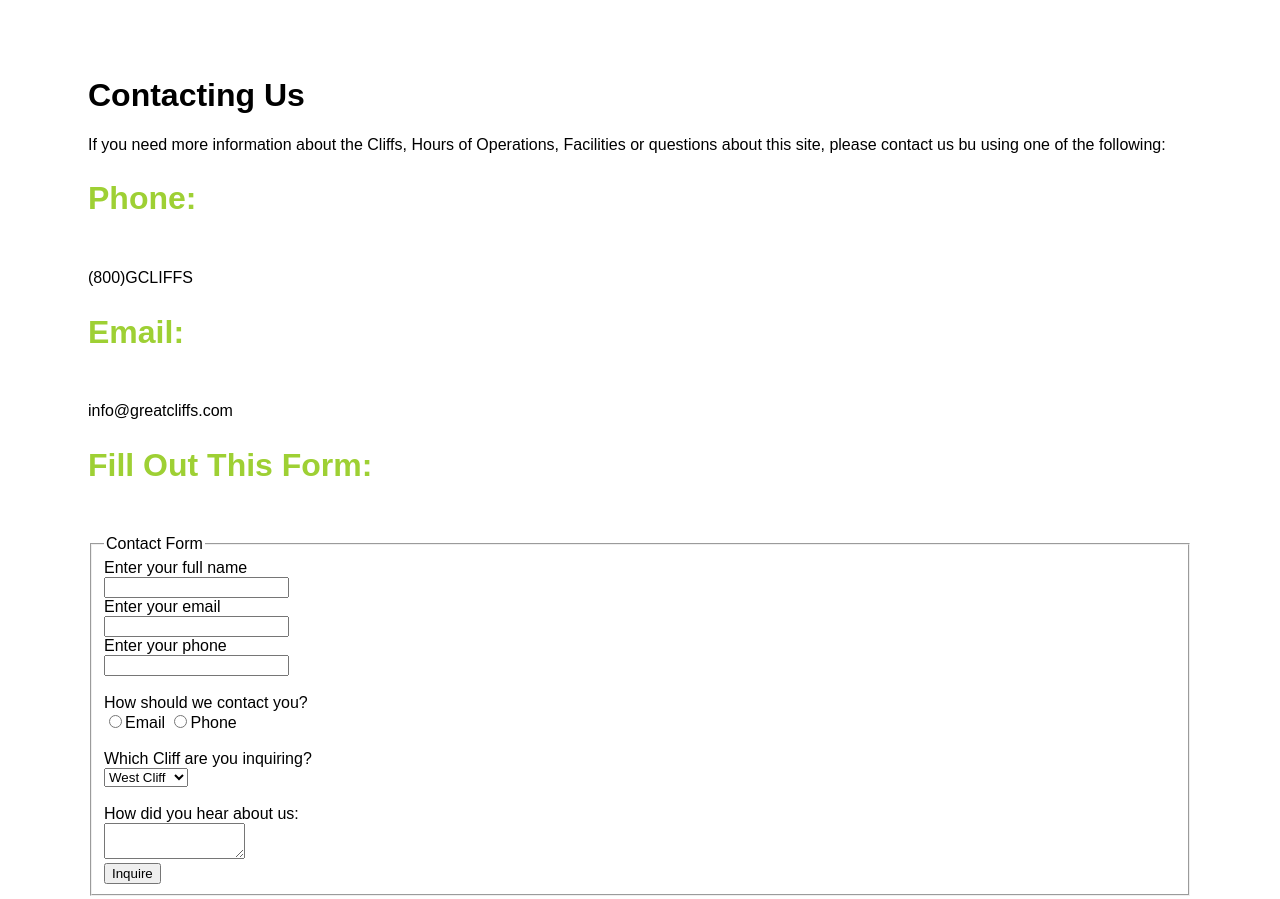
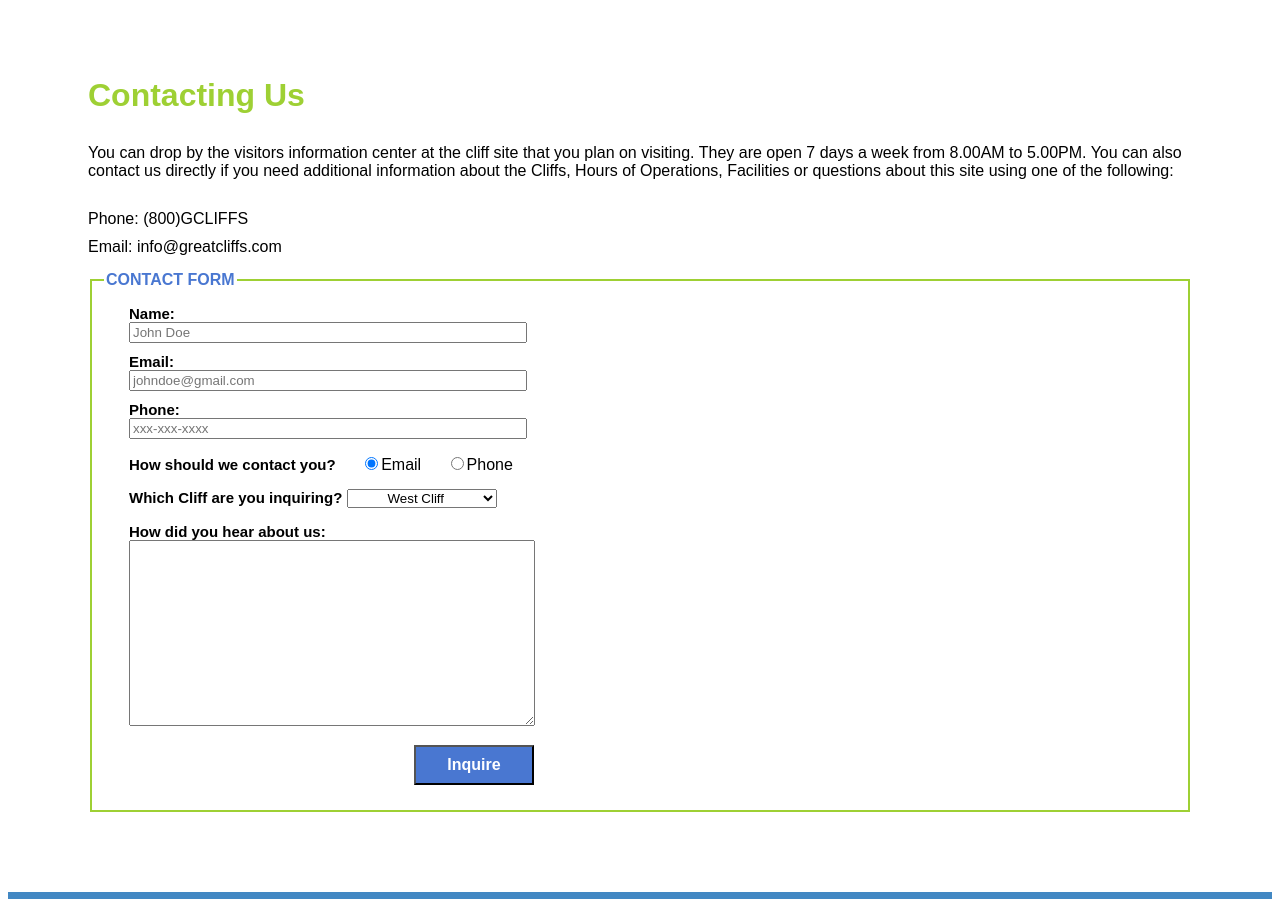
Before and after one commit to SuperAnnieYang/homework-module1, a plain HTML site: page contact.html in a window 1280 px wide. Shown: the part 480-1379 px from the top of the page. Drawn offline with Linux system fonts and the light colour scheme.

Commit message:
third css commit

```diff
--- a/contact.html
+++ b/contact.html
@@ -32,36 +32,59 @@
 </header>
 <main>
     <h1>Contacting Us</h1>
-<p>If you need more information about the Cliffs, Hours of Operations, Facilities or questions about this site, please contact us bu using one of the following:</p>
-<h2>Phone:</h2>
-<p>(800)GCLIFFS</p>
-<h2>Email:</h2>
-<p>info@greatcliffs.com</p>
-<h2>Fill Out This Form:</h2>
-<form action="contact" method="post">
+    <p>
+    You can drop by the visitors information center at the cliff site that you plan on visiting. They are open
+    7 days a week from 8.00AM to 5.00PM. You can also contact us directly if you need additional information about
+    the Cliffs, Hours of Operations, Facilities or questions about this site using one of the following:
+    </p>
+
+    <div class="contactinfo">
+        <div class="phone">
+            <span>Phone:</span>
+            <span>(800)GCLIFFS</span>
+        </div>
+        <div class="email">
+            <span>Email:</span>
+            <span>info@greatcliffs.com</span>
+        </div>
+    </div>
+
+    <form action="/contact" method="post">
     <fieldset>
         <legend>Contact Form</legend>
-    <label>Enter your full name</label><br>
-    <input type="text" name="name"><br>
-    <label>Enter your email</label><br>
-    <input type="email" name="email"><br>
-    <label>Enter your phone</label><br>
-    <input tpye="text" name="phone"><br>
-    <br><label>How should we contact you?</label><br>
-    <input type="radio" name="contact" value="Email"/>Email
-    <input type="radio" name="contact" value="Phone"/>Phone<br>
-    <br><label>Which Cliff are you inquiring?</label><br>
+        <div class="textbox">
+            <label>Name:</label>
+            <input type="text" name="name" placeholder="John Doe">
+            <label>Email:</label>
+            <input type="email" name="email" placeholder="johndoe@gmail.com">
+            <label>Phone:</label>
+            <input type="text" name="phone" placeholder="xxx-xxx-xxxx">
+        </div>
+
+        <div class="radios">
+            <label>How should we contact you?</label>
+            <input type="radio" name="contact" value="email" checked>Email
+            <input type="radio" name="contact" value="phone">Phone
+        </div>
+
+        <div class="selectmenu">
+            <label>Which Cliff are you inquiring?</label>
             <select>
                 <option>West Cliff</option>
                 <option>North Cliff</option>
                 <option>East Cliff</option>
                 <option>South Cliff</option>
-    </select><br>
-    <br><label>How did you hear about us:</label><br>
-    <textarea rows="2" cols="15"></textarea><br>
+            </select>
+        </div>
+
+        <div class="commentbox">
+            <label>How did you hear about us:</label>
+            <textarea></textarea>
+        </div>
+
+        <div class="button">
             <input type="submit" value="Inquire">
-
-
+        </div>
     </fieldset>
     </form>
 </main>
--- a/style.css
+++ b/style.css
@@ -175,8 +175,90 @@ th:first-child{
     color:white;
     width:125px;
     height:50px;
+
 }
 td:first-child{
     background-color: #BDE1FF;
     font-weight:bold;
+
 }
+/*Contact*/
+form{
+    margin-top: 15px;
+
+}
+legend{
+    text-transform: uppercase;
+    color: #4977D1;
+    font-weight: bold;
+}
+fieldset{
+    border:2px solid #9ed034;
+}
+label{
+    font-weight: bold;
+    font-size: 15px;
+    margin-left:25px;
+}
+.textbox label{
+    display:block;
+    margin-top: 10px;
+}
+.radios{
+    margin-top: 15px;
+}
+.radios label {
+    display: inline;
+}
+.selectmenu{
+    margin-top: 15px;
+}
+
+.selectmenu label{
+    display:inline;
+}
+input{
+    margin-left: 25px;
+}
+
+.textbox input{
+    width:390px;
+}
+.commentbox label{
+    display: block;
+    margin-top: 15px;
+}
+textarea{
+    width:400px;
+    height: 180px;
+    margin-left: 25px;
+
+}
+
+input[type="submit"]{
+    width:120px;
+    height:40px;
+    margin-top: 15px;
+    margin-bottom: 15px;
+    margin-left: 310px;
+    background-color: #4977D1;
+    color:white;
+    font-weight: bold;
+    font-size: medium;
+}
+
+select{
+    width:150px;
+    text-align-last: center;
+}
+
+#contact main h1{
+    color: #9ed034;
+}
+#contact main p{
+    margin:30px auto 30px auto;
+
+}
+.email{
+    margin-top: 10px;
+}
```
Lines whose indentation alone changed are shown as unchanged.
